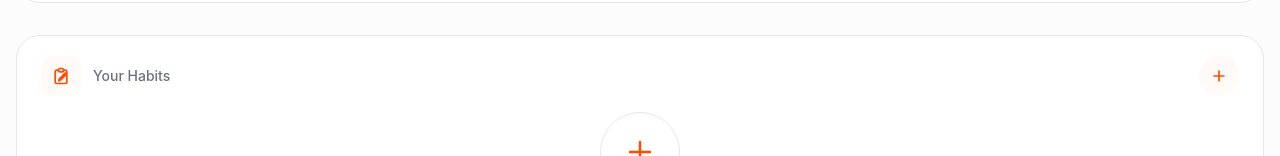
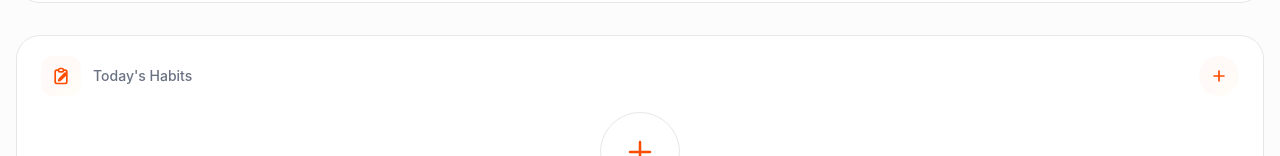
Before and after one commit to benyamty/HB, a React (Vite) app: page / in a window 1280 px wide. Shown: the part 397-553 px from the top of the page. Built offline with nearby package versions, Linux system fonts and the light colour scheme.

Commit message:
Home: show Today's Habits when collapsed + indicator for other pages

```diff
--- a/src/components/Home.jsx
+++ b/src/components/Home.jsx
@@ -213,6 +213,24 @@ function Home({
   const WEEKDAYS = useMemo(() => (['Sun', 'Mon', 'Tue', 'Wed', 'Thu', 'Fri', 'Sat']), [])
   const todayKey = WEEKDAYS[new Date().getDay()]
 
+  const todaysHabits = useMemo(() => {
+    return habits.filter(h => {
+      const d = h.daysOfWeek
+      if (!Array.isArray(d) || d.length === 0) return true
+      return d.includes(todayKey)
+    })
+  }, [habits, todayKey])
+
+  const otherPagesCount = useMemo(() => {
+    const otherDays = habits.reduce((acc, h) => {
+      const d = h.daysOfWeek
+      if (!Array.isArray(d) || d.length === 0) return acc
+      return d.includes(todayKey) ? acc : acc + 1
+    }, 0)
+
+    return otherDays + (sharedPages?.length || 0)
+  }, [habits, sharedPages, todayKey])
+
   const filteredHabits = useMemo(() => {
     if (habitsPage === 'shared') {
       return habits.filter(h => {
@@ -230,6 +248,8 @@ function Home({
       return d.includes(selectedHabitsDay)
     })
   }, [habits, habitsPage, selectedHabitsDay, inviteFriendId])
+
+  const displayedHabits = habitsExpanded ? filteredHabits : todaysHabits
   useEffect(() => {
     isFirstMount.current = false
   }, [])
@@ -555,22 +575,30 @@ function Home({
             </div>
 
             <div className="relative" ref={habitsPageMenuRef}>
+              {habitsExpanded ? (
                 <button
                   type="button"
                   onClick={(e) => {
                     e.stopPropagation()
-                  if (!habitsExpanded) return
                     setShowHabitsPageMenu(!showHabitsPageMenu)
                   }}
                   className="flex items-center gap-1 text-gray-500 text-sm font-medium"
                 >
                   Your Habits
-                {habitsExpanded && (
                   <svg className="w-4 h-4 text-gray-400" fill="none" stroke="currentColor" viewBox="0 0 24 24">
                     <path strokeLinecap="round" strokeLinejoin="round" strokeWidth={2} d="M19 9l-7 7-7-7" />
                   </svg>
+                </button>
+              ) : (
+                <div className="flex items-center gap-2">
+                  <span className="text-gray-500 text-sm font-medium">Today's Habits</span>
+                  {otherPagesCount > 0 && (
+                    <span className="px-2 py-0.5 rounded-full bg-gray-100 text-gray-600 text-xs font-semibold">
+                      +{otherPagesCount}
+                    </span>
                   )}
-              </button>
+                </div>
+              )}
 
               {habitsExpanded && showHabitsPageMenu && (
                 <div
@@ -676,7 +704,14 @@ function Home({
 
         {/* Habits List */}
         <div className="flex-1 flex flex-col gap-2 min-h-0 w-full overflow-y-auto">
-          {habits.length === 0 ? (
+          {displayedHabits.length === 0 && habits.length > 0 && !habitsExpanded ? (
+            <div className="flex-1 flex flex-col items-center justify-center w-full text-center">
+              <p className="text-gray-500 font-medium">No habits for today</p>
+              {otherPagesCount > 0 && (
+                <p className="text-gray-400 text-sm mt-1">You have {otherPagesCount} habit{otherPagesCount === 1 ? '' : 's'} on other pages.</p>
+              )}
+            </div>
+          ) : habits.length === 0 ? (
             <button
               onClick={(e) => {
                 e.stopPropagation()
@@ -697,7 +732,7 @@ function Home({
             </button>
           ) : (
             // Sort habits: by time, then done habits go to bottom
-            [...filteredHabits]
+            [...displayedHabits]
               .sort((a, b) => {
                 const aDone = isHabitDone(a)
                 const bDone = isHabitDone(b)
```
Lines whose indentation alone changed are shown as unchanged.
